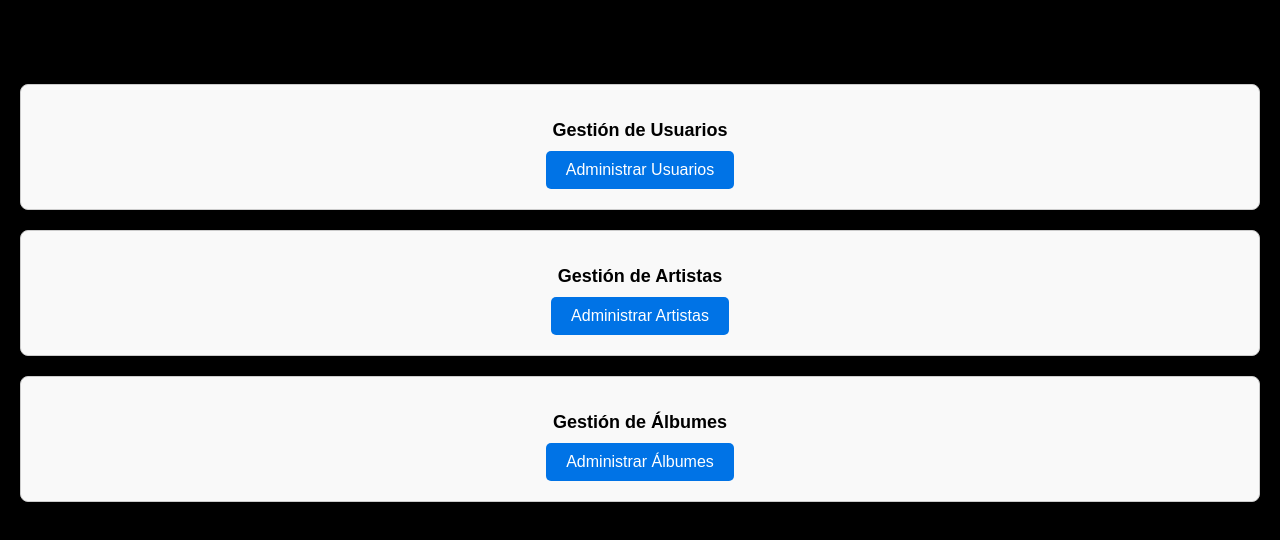
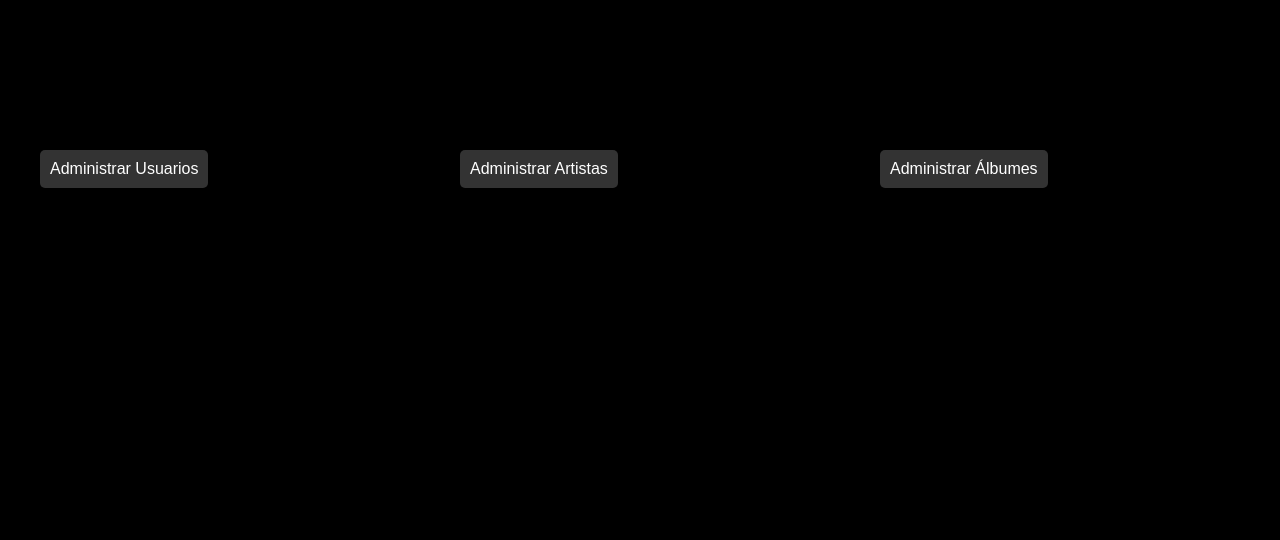
Before and after one commit to demon-for-arcangel/OnyxTunes, an Angular app in the folder front/: page /platformManagement in a window 1280 px wide. Shown: the top 540 px of the page. Built offline with nearby package versions, Linux system fonts and the light colour scheme.

Commit message:
update plataform management

```diff
--- a/front/src/app/components/platform-management/platform-management.component.css
+++ b/front/src/app/components/platform-management/platform-management.component.css
@@ -1,6 +1,7 @@
 .platform-management {
     padding: 20px;
     font-family: Arial, sans-serif;
+    text-align: center;
 }
 
 .platform-management h1 {
@@ -10,16 +11,13 @@
 
 .management-sections {
     display: flex;
-    flex-wrap: wrap;
     gap: 20px;
+    justify-content: center;
 }
 
 .section {
-    flex: 1 1 calc(50% - 20px);
+    flex: 1 1 30%;
     padding: 20px;
-    border: 1px solid #ccc;
-    border-radius: 8px;
-    background-color: #f9f9f9;
     text-align: center;
 }
 
@@ -29,15 +27,33 @@
 }
 
 .section button {
-    padding: 10px 20px;
+    display: flex;
+    flex-direction: column;
+    align-items: center;
+    padding: 10px;
     font-size: 16px;
     cursor: pointer;
-    background-color: #0073e6;
     color: white;
     border: none;
     border-radius: 5px;
+    background-color: #333;
+    transition: background-color 0.3s;
+    text-align: center;
 }
 
 .section button:hover {
     background-color: #005bb5;
+    transform: scale(1.05);
 }
+
+.image {
+    width: 80%;
+    height: auto;
+    margin-top: 10px;
+    border-radius: 8px;
+    transition: transform 0.2s;
+}
+
+.section:hover .image {
+    transform: scale(1.05);
+}
```
